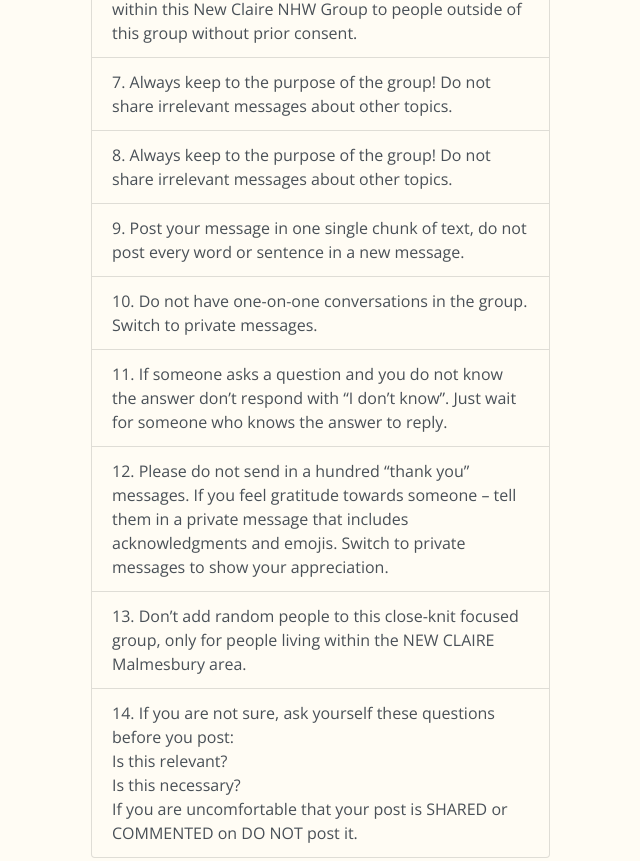
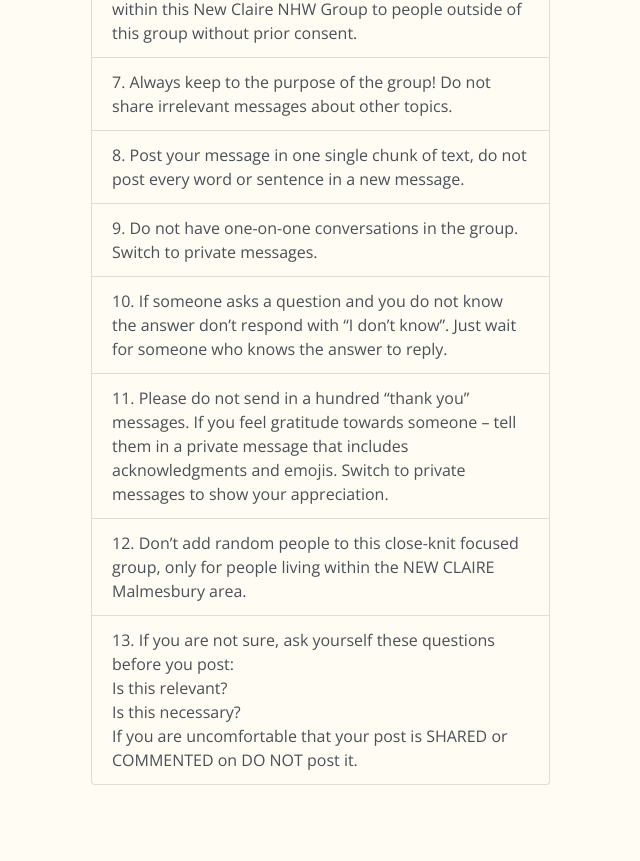
Before and after one commit to LeeMcQ/New-Claire-NHW, a plain HTML site: page whatsapp.html in a window 1280 px wide. Shown: the part 960-1821 px from the top of the page, without its empty margins (604-1244 px from the left). Drawn offline with nearby package versions, Linux system fonts and the light colour scheme.

Commit message:
Update whatsapp.html

```diff
--- a/whatsapp.html
+++ b/whatsapp.html
@@ -116,14 +116,14 @@
 
   <button type="button" class="list-group-item list-group-item-action">6. Do not repost information that is communicated within this New Claire NHW Group to people outside of this group without prior consent.</button>
                 <button type="button" class="list-group-item list-group-item-action">7. Always keep to the purpose of the group! Do not share irrelevant messages about other topics.</button>
-                <button type="button" class="list-group-item list-group-item-action">8. Always keep to the purpose of the group! Do not share irrelevant messages about other topics.</button>
-                <button type="button" class="list-group-item list-group-item-action">9. Post your message in one single chunk of text, do not post every word or sentence in a new message.</button>
-                <button type="button" class="list-group-item list-group-item-action">10. Do not have one-on-one conversations in the group. Switch to private messages.</button>
-                <button type="button" class="list-group-item list-group-item-action">11. If someone asks a question and you do not know the answer don’t respond with “I don’t know”. Just wait for someone who knows the answer to reply.</button>
-                <button type="button" class="list-group-item list-group-item-action">12. Please do not send in a hundred “thank you” messages. If you feel gratitude towards someone – tell them in a private message that includes acknowledgments and
+
+                <button type="button" class="list-group-item list-group-item-action">8. Post your message in one single chunk of text, do not post every word or sentence in a new message.</button>
+                <button type="button" class="list-group-item list-group-item-action">9. Do not have one-on-one conversations in the group. Switch to private messages.</button>
+                <button type="button" class="list-group-item list-group-item-action">10. If someone asks a question and you do not know the answer don’t respond with “I don’t know”. Just wait for someone who knows the answer to reply.</button>
+                <button type="button" class="list-group-item list-group-item-action">11. Please do not send in a hundred “thank you” messages. If you feel gratitude towards someone – tell them in a private message that includes acknowledgments and
                   emojis. Switch to private messages to show your appreciation.</button>
-                <button type="button" class="list-group-item list-group-item-action">13. Don’t add random people to this close-knit focused group, only for people living within the NEW CLAIRE Malmesbury area.</button>
-                <button type="button" class="list-group-item list-group-item-action">14. If you are not sure, ask yourself these questions before you post:<br />
+                <button type="button" class="list-group-item list-group-item-action">12. Don’t add random people to this close-knit focused group, only for people living within the NEW CLAIRE Malmesbury area.</button>
+                <button type="button" class="list-group-item list-group-item-action">13. If you are not sure, ask yourself these questions before you post:<br />
                   Is this relevant?<br />
                   Is this necessary?<br />
                   If you are uncomfortable that your post is SHARED or COMMENTED on DO NOT post it.</button>
```
